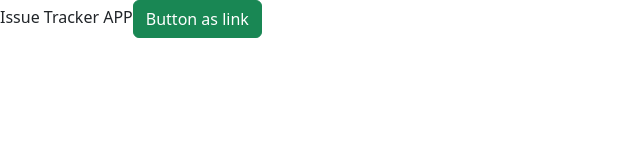
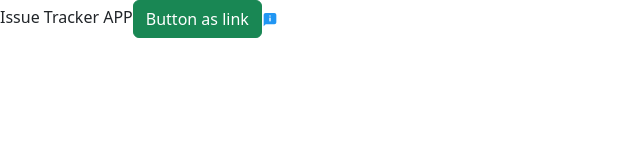
Before and after one commit to Zowie0122/issue_tracker-front, a React (Create React App) app: page / in a window 1280 px wide. Shown: the top 160 px of the page, without its empty margins (0-640 px from the left). Built offline with nearby package versions, Linux system fonts and the light colour scheme.

Commit message:
[+] add the react-icons

```diff
--- a/package.json
+++ b/package.json
@@ -14,6 +14,7 @@
     "react": "^18.2.0",
     "react-bootstrap": "^2.4.0",
     "react-dom": "^18.2.0",
+    "react-icons": "^4.4.0",
     "react-router-dom": "^6.3.0",
     "react-scripts": "5.0.1",
     "typescript": "^4.7.4",
--- a/src/App.tsx
+++ b/src/App.tsx
@@ -1,5 +1,6 @@
 import React from "react";
 import { Button } from "react-bootstrap";
+import { FcAbout } from "react-icons/fc";
 
 function App() {
   return (
@@ -8,6 +9,7 @@ function App() {
       <Button as="a" variant="success">
         Button as link
       </Button>
+      <FcAbout />
     </div>
   );
 }
```
Also changed, not shown: 1 other file (tests, documents, lock files or other folders).
